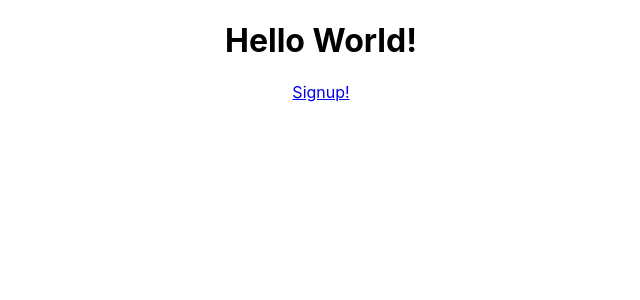
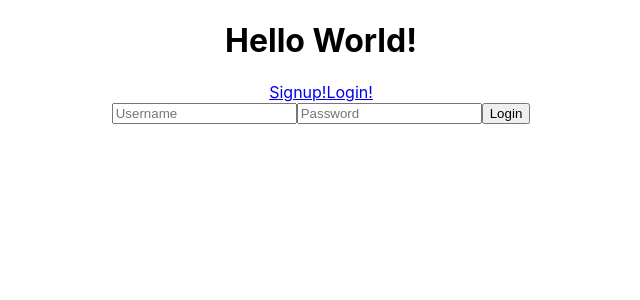
Before and after one commit to ambonetto/Project-4-Frontend, a React (Create React App) app in the folder shirts-frontend/: page /login in a window 1280 px wide. Shown: the top 300 px of the page, without its empty margins (319-959 px from the left). Built offline with nearby package versions, Linux system fonts and the light colour scheme.

Commit message:
Created Login functionality

```diff
--- a/shirts-frontend/src/App.js
+++ b/shirts-frontend/src/App.js
@@ -3,14 +3,17 @@ import './App.css';
 // import React
 import React, {Component} from 'react';
 
-// import Signup Form
-import SignupForm from './components/SignupForm'
-
 // import Route and Link
-import {Route, Link, withRouter} from 'react-router-dom'
+import {Route, Link, withRouter} from 'react-router-dom';
 
 // import helper for backend
-import {signupUser} from './services/api_helper'
+import {signupUser, loginUser} from './services/api_helper';
+
+// import Signup Form
+import SignupForm from './components/SignupForm';
+
+// import Login Form
+import LoginForm from './components/LoginForm';
 
 class App extends Component {
   constructor(props) {
@@ -35,13 +38,31 @@ class App extends Component {
     this.props.history.push('/');
   }
 
+  // handle login function
+  handleLogin = async (e, loginData) => {
+    // prevents page refresh
+    e.preventDefault();
+    const currentUser = await loginUser(loginData);
+
+    this.setState({
+      currentUser
+    })
+
+    // redirects
+    this.props.history.push('/');
+  }
+
   render() {
     return (
       <div className="App">
         <h1>Hello World!</h1>
         <Link to="/signup">Signup!</Link>
+        <Link to="/login">Login!</Link>
         <Route path="/signup" render={() => {
           return <SignupForm handleSignup={this.handleSignup} />
+        }} />
+        <Route path="/login" render={() => {
+          return <LoginForm handleLogin = {this.handleLogin} />
         }} />
       </div>
     );
--- /dev/null
+++ b/shirts-frontend/src/components/LoginForm.js
@@ -0,0 +1,49 @@
+// import React
+import React, {Component} from 'react';
+
+// class base
+//      login form
+class LoginForm extends Component {
+    constructor(props) {
+        super(props);
+
+        this.state = {
+            username: "",
+            passwor: ""
+        }
+    }
+
+    // handle change function
+    handleChange = (e) => {
+        const{name, value} = e.target
+
+        this.setState({
+            [name]: value
+        })
+    }
+
+    render() {
+        return(
+            <form onSubmit={(e) => this.props.handleLogin(e, this.state)}>
+                <input
+                    type="text"
+                    name="username"
+                    placeholder="Username"
+                    value={this.state.username}
+                    onChange={this.handleChange}
+                />
+                <input
+                    type="password"
+                    name="password"
+                    placeholder="Password"
+                    value={this.state.password}
+                    onChange={this.handleChange}
+                />
+                <input type="submit" value="Login" />
+            </form>
+        )
+    }
+}
+
+// export Login Form
+export default LoginForm;
--- a/shirts-frontend/src/components/SignupForm.js
+++ b/shirts-frontend/src/components/SignupForm.js
@@ -1,5 +1,5 @@
 // import React
-import React, {Component} from 'react'
+import React, {Component} from 'react';
 
 // class base
 //      signup form
--- a/shirts-frontend/src/services/api_helper.js
+++ b/shirts-frontend/src/services/api_helper.js
@@ -7,6 +7,7 @@ const api = axios.create({
 
 // ========================== AUTH =========================== \\
 
+// signup
 // goes to http://localhost:3001/auth/signup
 export const signupUser = async (signupData) => {
     const resp = await api.post('/auth/signup', signupData);
@@ -14,3 +15,12 @@ export const signupUser = async (signupData) => {
     api.defaults.headers.common.authorization = `${resp.data.token}`
     return resp.data.user;
 }
+
+// login
+// goes to http://localhost:3001/auth/login
+export const loginUser = async (loginData) => {
+    const resp = await api.post('/auth/login', loginData);
+    localStorage.setItem('authToken', resp.data.token);
+    api.defaults.headers.common.authorization = `${resp.data.token}`
+    return resp.data.user;
+}
```
